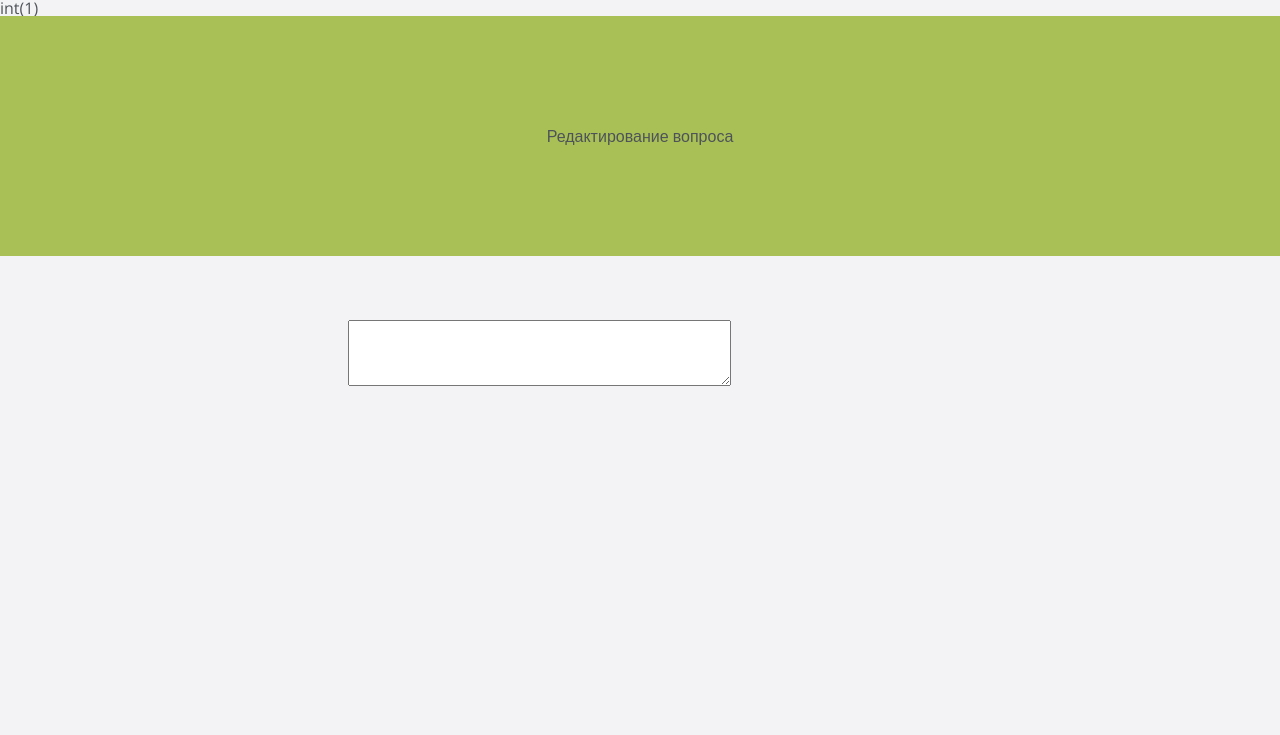
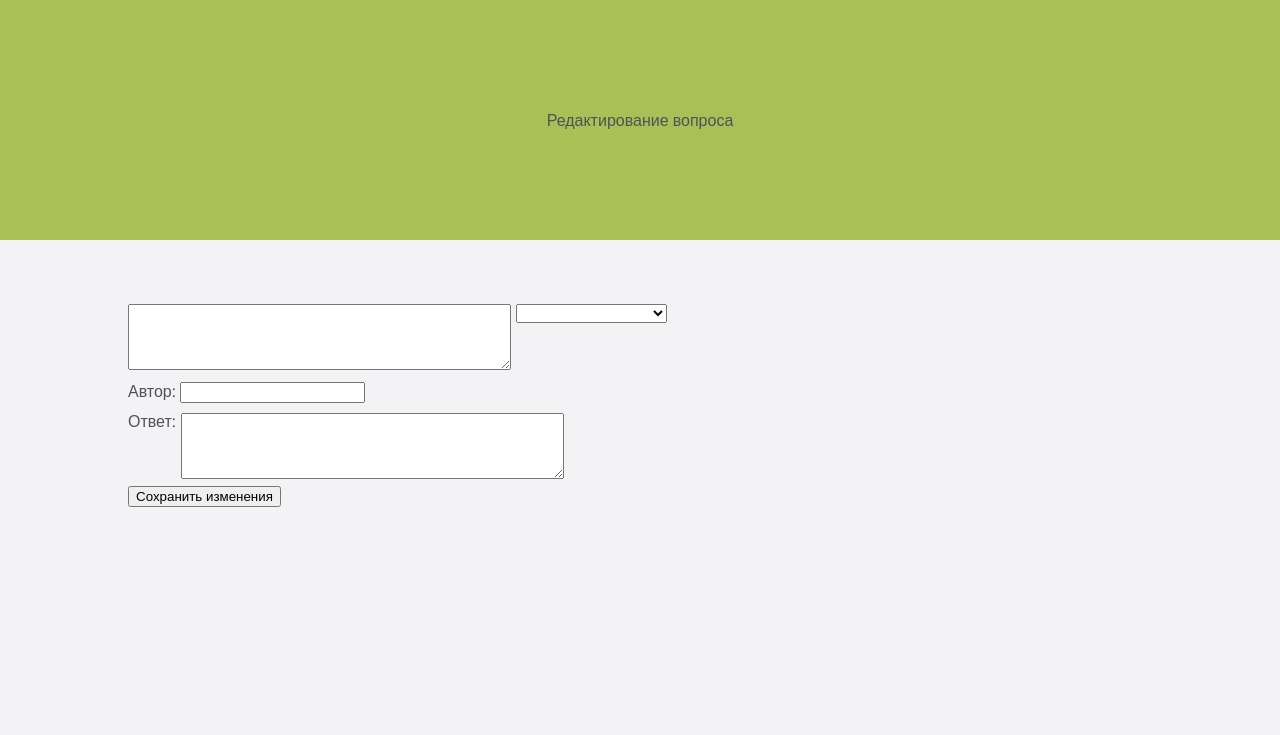
Before and after one commit to maaax128/diplom, a PHP site: page /editquestion.php?id=1 in a window 1280 px wide. Shown: the top 735 px of the page. Run offline with PHP 8.4, Linux system fonts and the light colour scheme; data that the repository does not hold is empty.

Commit message:
Редактирование вопроса

```diff
--- a/category.php
+++ b/category.php
@@ -27,4 +27,9 @@ if (empty($_POST)) {
             $model->hideQuestion($_POST['questionId'], $_POST['status']);
             header("Location:controlPanel.php");
             break;
+
+        case 'editQuestion':
+            $model->editQuestion($_POST);
+            header("Location:controlPanel.php");
+            break;
     }
--- a/controlPanel.php
+++ b/controlPanel.php
@@ -40,7 +40,7 @@ $categoryes = $model->getCategoryes();
 if ($_SESSION['login'] === 'admin') {
 ?>
 <header>
-    <h2>Список администраторов</h2>
+    <h2>Панель администратора</h2>
 </header>
 <section class="cd-faq">
     <div class="cd-faq-items">
--- a/css/style.css
+++ b/css/style.css
@@ -488,3 +488,10 @@ header h1 {
    border: 0;
    border: solid #4e5359 3px;
  }
+
+.clear {
+  clear:both;
+  float:left;
+  width:100%;
+  margin: 0 auto;
+}
--- a/editquestion.php
+++ b/editquestion.php
@@ -1,6 +1,4 @@
 <?php
-var_dump((int)$_GET['id']);
-
 require('app/model.php');
 
 $model = new Model();
@@ -26,12 +24,49 @@ $categoryes = $model->getCategoryes();
     <h2>Редактирование вопроса</h2>
 </header>
 <section class="cd-faq">
+    <form action="category.php" method="post">
+        <div class="cd-faq-items" style="margin-top: 10px; display: table-row;">
 
-        <div class="cd-faq-items" style="margin-top: 10px;">
-            <div style="display: inline-block;">
-             <textarea rows="4" cols="45" name="question"> <?=$question["question"]?></textarea>
+            <input type="text" name="method" value="editQuestion" hidden>
+            <input type="text" name="question_id" value="<?=$question['question_id']?>" hidden>
+
+            <div style="display: inline-block; float: left;">
+                <textarea name="question" rows="4" cols="45" name="question"> <?=$question["question"]?></textarea>
+            </div>
+            <div style="display: inline-block; margin-left: 5px;">
+                <select size="1" name="category_id">
+                    <option disabled >Выберите категорию</option>
+                    <?php
+                        foreach ($categoryes as $result => $value) {
+                            ?>
+                            <option value="<?=$value['id']?>" <?=($value['category']==$question['category']? "selected" : "") ?>><?=$value['category']?></option>
+                            <?php
+                        }
+                    ?>
+                </select>
             </div>
         </div>
+
+        <div style="margin-top: 10px;">
+            <div style="display: inline-block"> Автор:</div>
+            <div style="display: inline-block">
+                <input name="userName" type="text" value="<?=$question["userName"]?>">
+            </div>
+        </div>
+
+        <div style="margin-top: 10px;">
+            <div style="display: inline-block; float: left; margin-right:5px;"> Ответ:</div>
+            <div style="display: inline-block; float: left;">
+                <textarea name="answer" rows="4" cols="45" name="question"><?=$question["answer"]?></textarea>
+                <input type="text" name="answer_id" value="<?=$question['answer_id'];?>" hidden>
+            </div>
+        </div>
+
+        <div class="clear" style="margin-top: 5px;">
+            <input type="submit" value="Сохранить изменения">
+        </div>
+    </form>
+
 </section>
 
 <script src="js/jquery-2.1.1.js"></script>
```
Also changed, not shown: app/model.php (+30 -2 lines).
